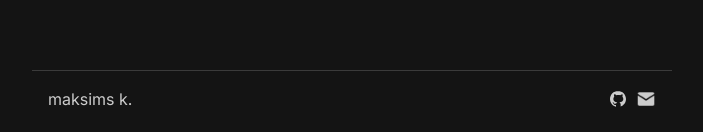
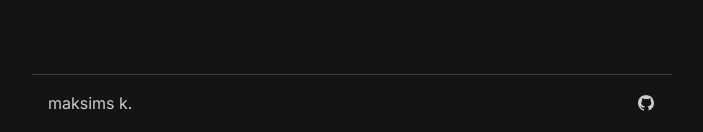
Before and after one commit to maksims8/maksims.co.uk, a Next.js app in the folder src/: page / in a window 1280 px wide. Shown: the part 665-797 px from the top of the page, without its empty margins (160-863 px from the left). Built offline with nearby package versions, Linux system fonts and the light colour scheme.

Commit message:
change margin bottom + remove email

```diff
--- a/src/app/page.tsx
+++ b/src/app/page.tsx
@@ -25,16 +25,12 @@ export default function Home() {
         </div>
       </section>
 
-      <footer className="border-t border-[#3b3b3b] mb-2 fixed bottom-0 sm:w-1/2 lg:1/2 w-full flex justify-between items-center p-4">
+      <footer className="border-t border-[#3b3b3b] mb-1 fixed bottom-0 sm:w-1/2 lg:1/2 w-full flex justify-between items-center p-4">
         <span className="text-[#cccccc]">maksims k.</span>
 
         <div className="flex space-x-2">
           <Link href={"https://github.com/m2ksims"}>
             <Image src={"/github.svg"} alt={""} width={20} height={20}/>
-          </Link>
-
-          <Link href={"mailto:maksims.kadobnovs@gmail.com?subject = Feedback&body = Message"}>
-            <Image src={"/email.png"} alt={""} width={20} height={20}/>
           </Link>
         </div>
       </footer>
```
Also changed, not shown: src/public/email.png (deleted).
